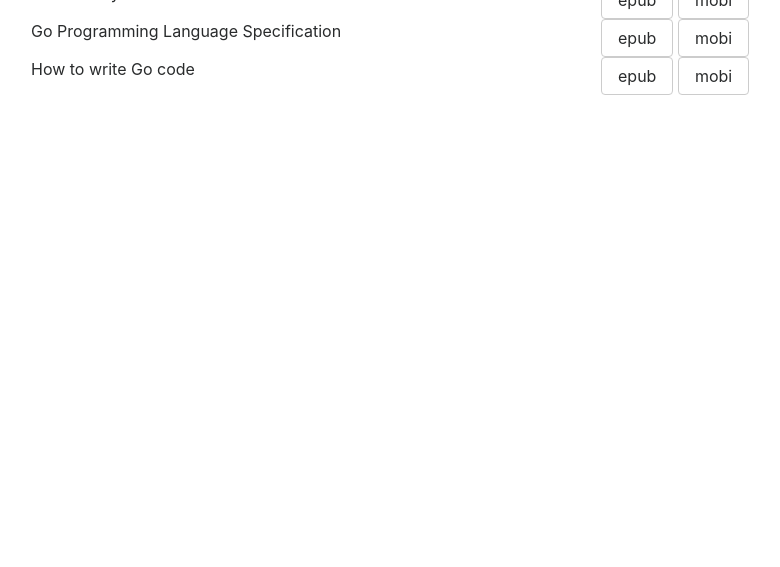
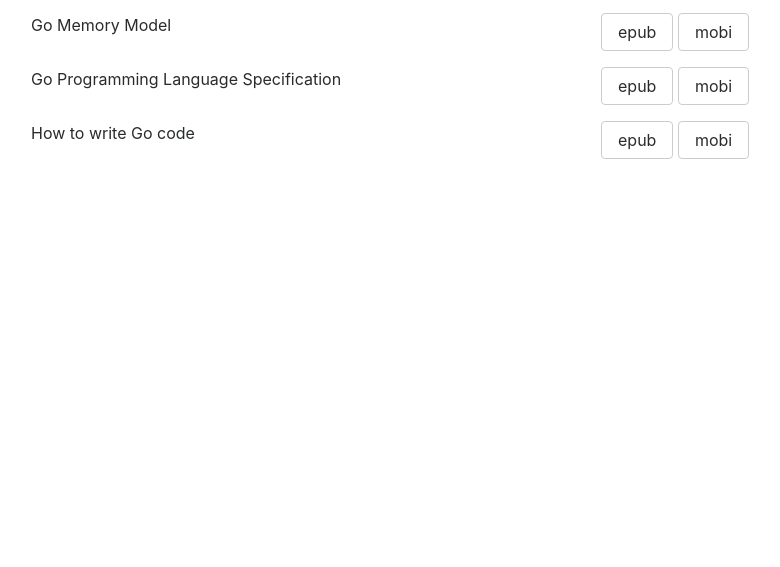
Before and after one commit to pferretti/docsforreaders, a plain HTML site: page docs/index.html in a window 1280 px wide. Shown: the part 233-800 px from the top of the page, without its empty margins (54-834 px from the left). Drawn offline with nearby package versions, Linux system fonts and the light colour scheme.

Commit message:
Spaced rows for better usability
Signed-off-by: Paolo Ferretti <paolo.ferretti@gmail.com>

```diff
--- a/docs/index.html
+++ b/docs/index.html
@@ -4,6 +4,11 @@
 <meta charset="UTF-8">
 <link rel="stylesheet" href="https://maxcdn.bootstrapcdn.com/bootstrap/4.0.0-beta.3/css/bootstrap.min.css" integrity="sha384-Zug+QiDoJOrZ5t4lssLdxGhVrurbmBWopoEl+M6BdEfwnCJZtKxi1KgxUyJq13dy" crossorigin="anonymous">
 <title>Docs for readers</title>
+<style>
+    .container .row {
+        margin-top: 1rem;
+    }
+</style>
 </head>
 
 <body>
```
